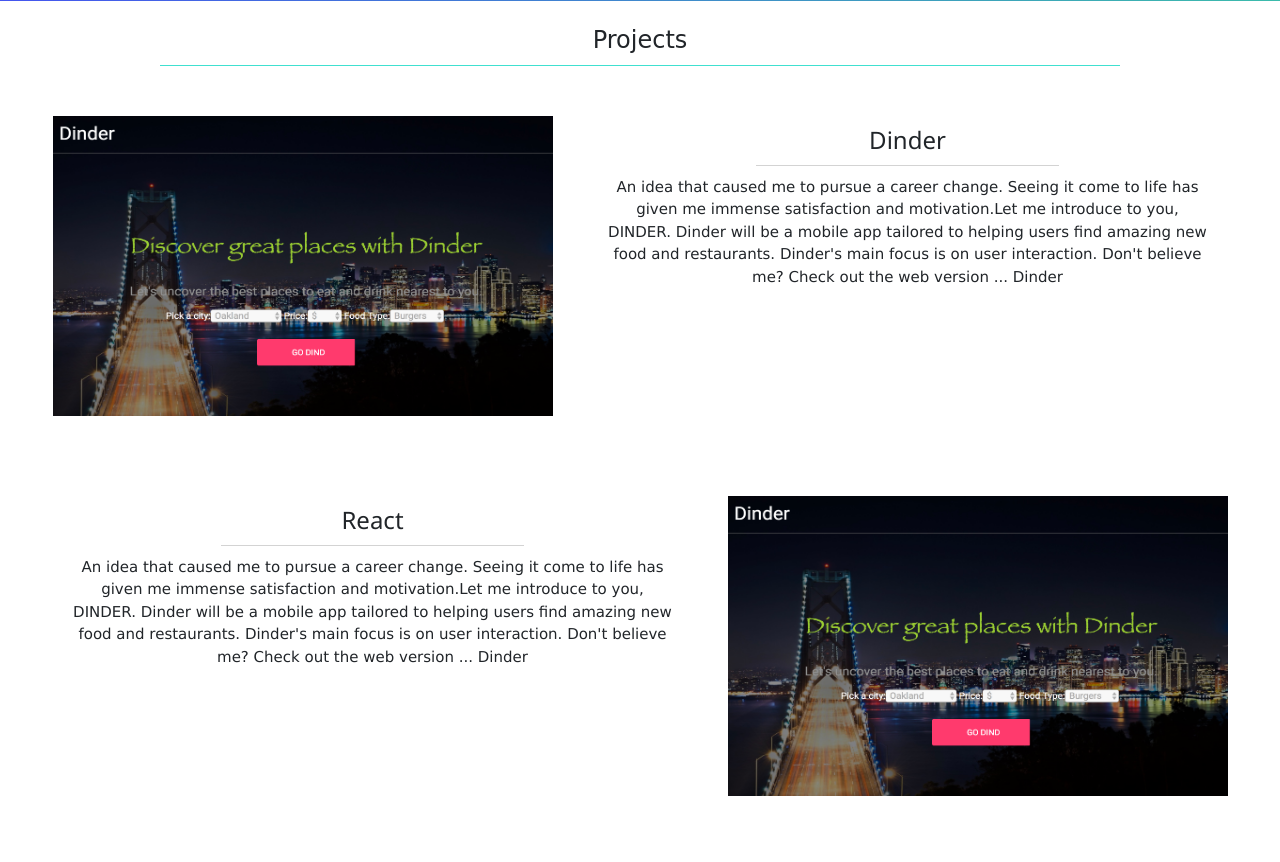
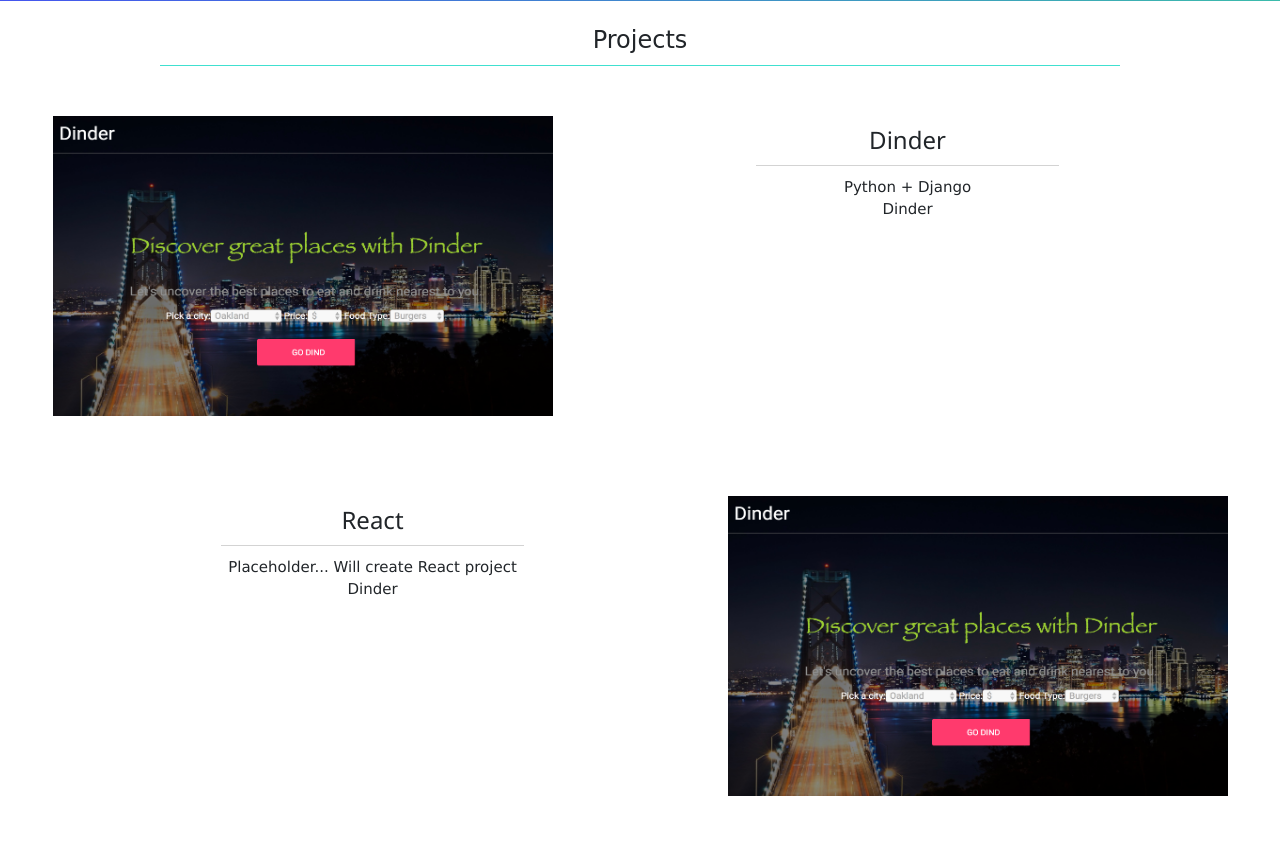
Before and after one commit to simonsaysfollow/SimonsWorld, a Django app: page /about/ in a window 1280 px wide. Shown: the part 407-1269 px from the top of the page. Run offline with Django 3.2, Linux system fonts and the light colour scheme; some libraries are stand-ins or nearby versions; some web fonts are replaced.

Commit message:
added correct desc

```diff
--- a/templates/about.html
+++ b/templates/about.html
@@ -25,9 +25,7 @@
                     <h3>Dinder</h3>
                     <hr  class="hr-command">
                     <p>
-                        An idea that caused me to pursue a career change. Seeing it come to life has given me immense satisfaction and
-                        motivation.Let me introduce to you, DINDER. Dinder will be a mobile app tailored to helping users find amazing new
-                        food and restaurants. Dinder's main focus is on user interaction. Don't believe me? Check out the web version ... <a
+                        Python + Django <br> <a
                         href="https://secret-oasis-95536.herokuapp.com/">Dinder</a>
                     </p>
                 </div>
@@ -39,12 +37,7 @@
                     <h3>React</h3>
                     <hr class="hr-command">
                     <p>
-                        An idea that caused me to pursue a career change. Seeing it come to life has given me immense satisfaction
-                        and
-                        motivation.Let me introduce to you, DINDER. Dinder will be a mobile app tailored to helping users find
-                        amazing new
-                        food and restaurants. Dinder's main focus is on user interaction. Don't believe me? Check out the web
-                        version ... <a href="https://secret-oasis-95536.herokuapp.com/">Dinder</a>
+                       Placeholder... Will create React project <br> <a href="https://secret-oasis-95536.herokuapp.com/">Dinder</a>
                     </p>
                 </div>
                 <div class="ImagePro">
```
Also changed, not shown: 1 other file.
